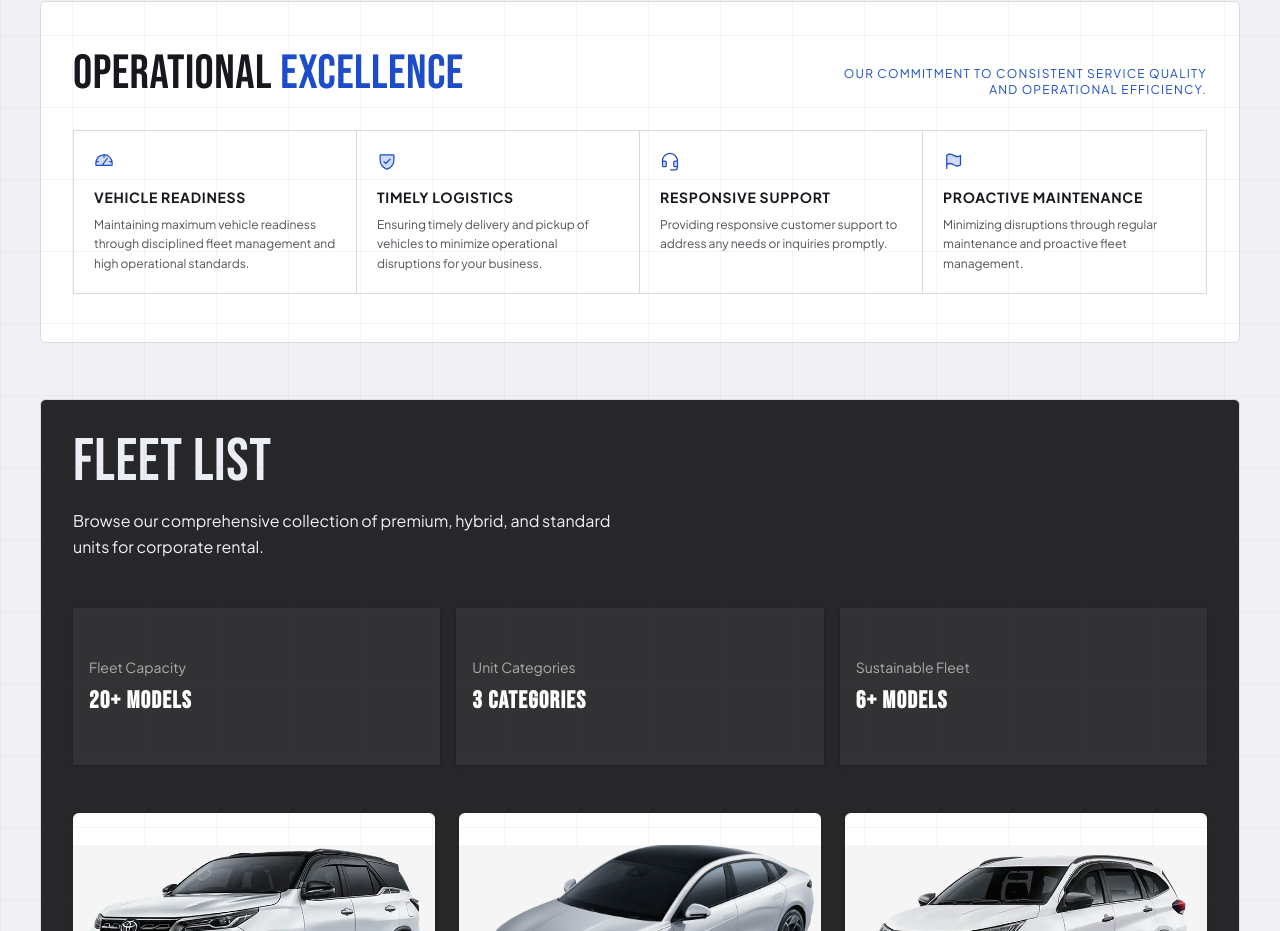
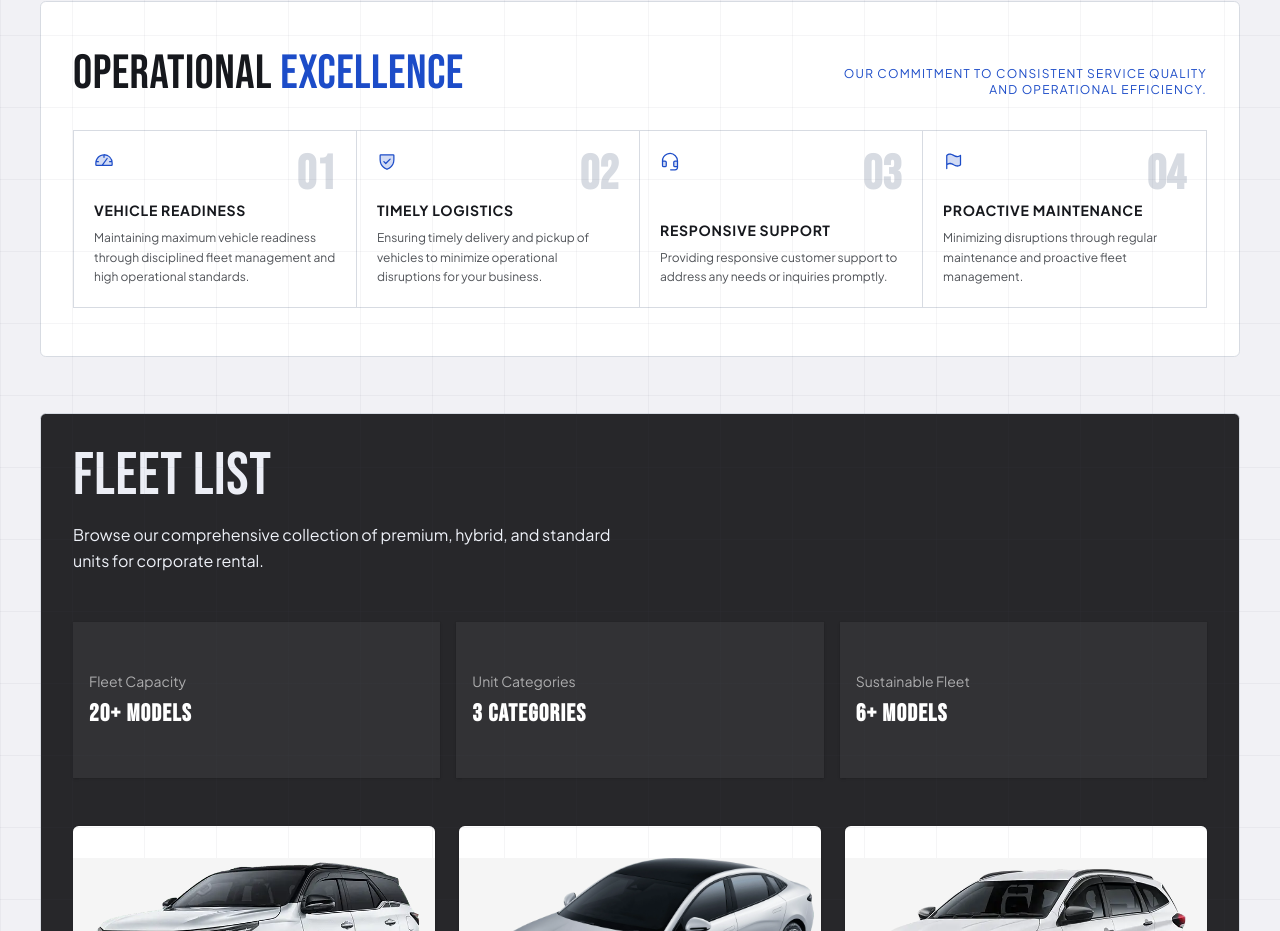
Before and after one commit to Programming-Tadulako/mbc-fe, a Next.js app: page / in a window 1280 px wide. Shown: the part 1333-2264 px from the top of the page. Built offline with nearby package versions, Linux system fonts and the light colour scheme.

Commit message:
feat: enhance services items by adding index badge

```diff
--- a/src/features/landing/sections/services-section.tsx
+++ b/src/features/landing/sections/services-section.tsx
@@ -28,14 +28,21 @@ export function ServicesSection() {
           return (
             <article
               key={item.title}
-              className="group border-b border-border p-5 last:border-b-0 md:border-r md:border-b-0 last:md:border-r-0"
+              className="group flex min-h-44 flex-col justify-between border-b border-border p-5 last:border-b-0 md:border-r md:border-b-0 last:md:border-r-0"
             >
-              <div className="space-y-4">
+              <div className="flex items-start justify-between">
                 <Icon
                   className="text-primary transition-transform duration-300 group-hover:-translate-y-0.5"
                   size={20}
                   weight="duotone"
                 />
+                <span
+                  aria-hidden
+                  className="font-display text-5xl leading-none font-bold text-border select-none"
+                >
+                  {String(idx + 1).padStart(2, "0")}
+                </span>
+              </div>
               <div className="space-y-2">
                 <h3 className="text-sm font-bold tracking-wider text-foreground uppercase">
                   {item.title}
@@ -44,7 +51,6 @@ export function ServicesSection() {
                   {item.body}
                 </p>
               </div>
-              </div>
             </article>
           );
         })}
```
Lines whose indentation alone changed are shown as unchanged.
